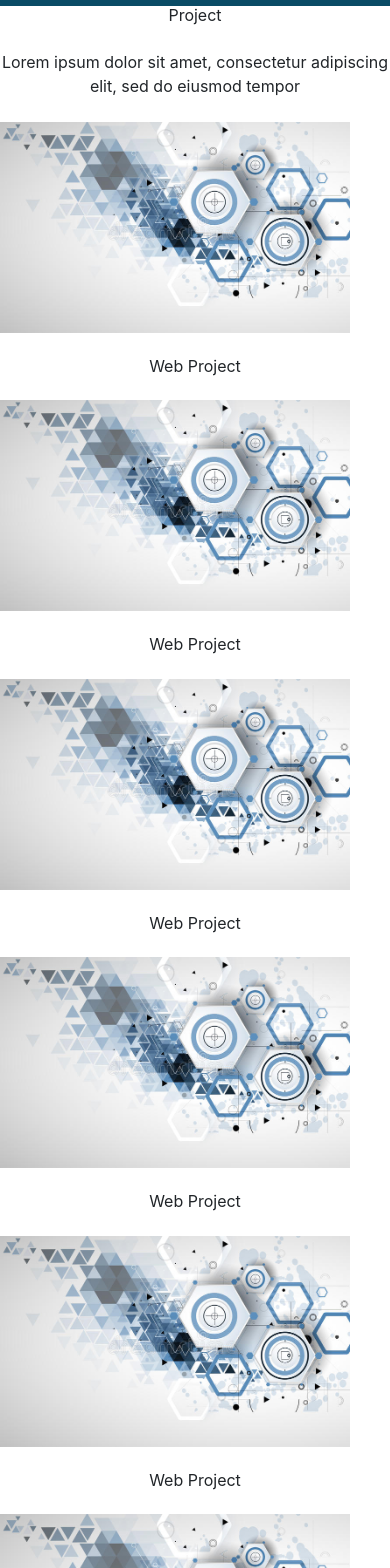
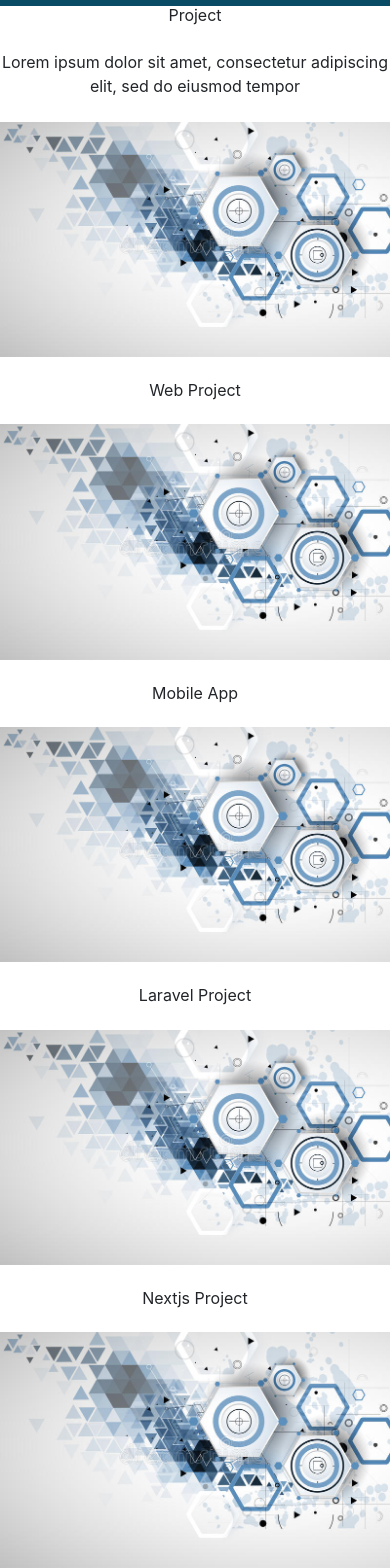
Before and after one commit to salma-anika/SvelteProject, a SvelteKit app: page / in a window 390 px wide. Shown: the part 2960-4528 px from the top of the page. Built offline with nearby package versions, Linux system fonts and the light colour scheme.

Commit message:
final and responsive  project section

```diff
--- a/src/routes/+page.svelte
+++ b/src/routes/+page.svelte
@@ -59,7 +59,7 @@
 	</p>
 </div>
 
-<div id="laravel" class="w-full h-screen">
+<div id="project" class="w-full h-screen">
 	<div class="max-w-screen-xl mx-auto px-8 py-16 text-center md:text-left">
 		<h2
 			class="text-7xl text-center md:text-3xl uppercase tracking-wider font-bold top-2 text-sky-700"
@@ -75,8 +75,7 @@
 				<img
 					class="rounded-md duration-200 hover:scale-110"
 					src="/background.jpg"
-					width="350"
-					height="350"
+
 					alt=""
 				/>
 				<h2
@@ -89,51 +88,48 @@
 				<img
 					class="rounded-md duration-200 hover:scale-110"
 					src="/background.jpg"
-					width="350"
-					height="350"
+
 					alt=""
 				/>
 				<h2
 					class="text-center text-base capitalize my-4 font-light duration-200 group-hover:underline underline-offset-4"
 				>
-					Web Project
+					Mobile App
 				</h2>
 			</div>
 			<div class="cursor-pointer group shadow-md shadow-gray-600 overflow-hidden rounded-md">
 				<img
 					class="rounded-md duration-200 hover:scale-110"
 					src="/background.jpg"
-					width="350"
-					height="350"
+
 					alt=""
 				/>
 				<h2
 					class="text-center text-base capitalize my-4 font-light duration-200 group-hover:underline underline-offset-4"
 				>
-					Web Project
+					Laravel Project
 				</h2>
 			</div>
 			<div class="cursor-pointer group shadow-md shadow-gray-600 overflow-hidden rounded-md">
 				<img
 					class="rounded-md duration-200 hover:scale-110"
 					src="/background.jpg"
-					width="350"
-					height="350"
+
 					alt=""
 				/>
 				<h2
 					class="text-center text-base capitalize my-4 font-light duration-200 group-hover:underline underline-offset-4"
 				>
-					Web Project
+					Nextjs Project
 				</h2>
 			</div>
             <div class='cursor-pointer group shadow-md shadow-gray-600 overflow-hidden rounded-md'>
-                <img class="rounded-md duration-200 hover:scale-110" src='/background.jpg' width="350" height="350" alt=""/>
-                <h2 class='text-center text-base capitalize my-4 font-light duration-200 group-hover:underline underline-offset-4'>Web Project</h2>
+                <img class="rounded-md duration-200 hover:scale-110" src='/background.jpg'  alt=""/>
+                <h2 class='text-center text-base capitalize my-4 font-light duration-200 group-hover:underline underline-offset-4'>Reactjs Project</h2>
                                     </div>
                                     <div class='cursor-pointer group shadow-md shadow-gray-600 overflow-hidden rounded-md'>
-                                        <img class="rounded-md duration-200 hover:scale-110" src='/background.jpg' width="350" height="350" alt=""/>
-                                        <h2 class='text-center text-base capitalize my-4 font-light duration-200 group-hover:underline underline-offset-4'>Web Project</h2>
+                                        <img class="rounded-md duration-200 hover:scale-110" src='/background.jpg'  alt=""/>
+                                        <h2 class='text-center text-base capitalize my-4 font-light duration-200 group-hover:underline underline-offset-4'>Graphics Project</h2>
                                                             </div>
 		</div>
 
```
